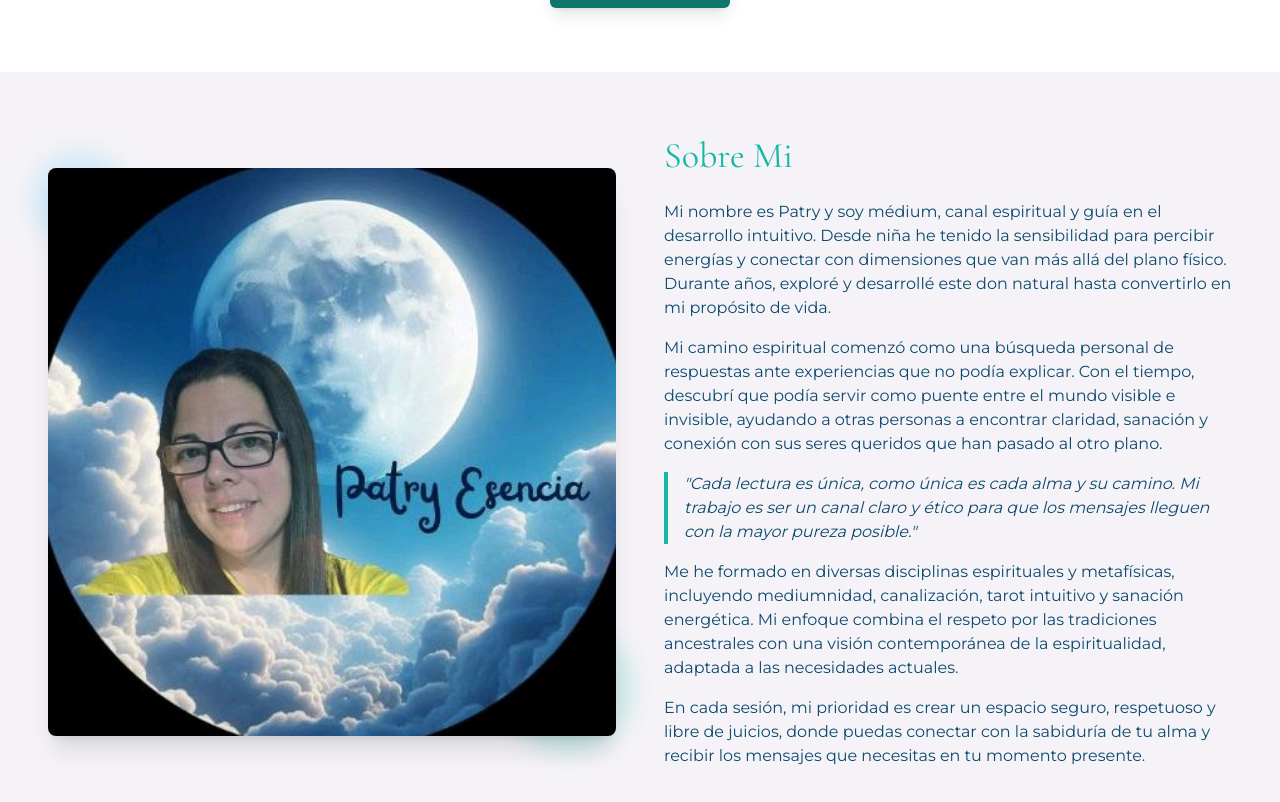
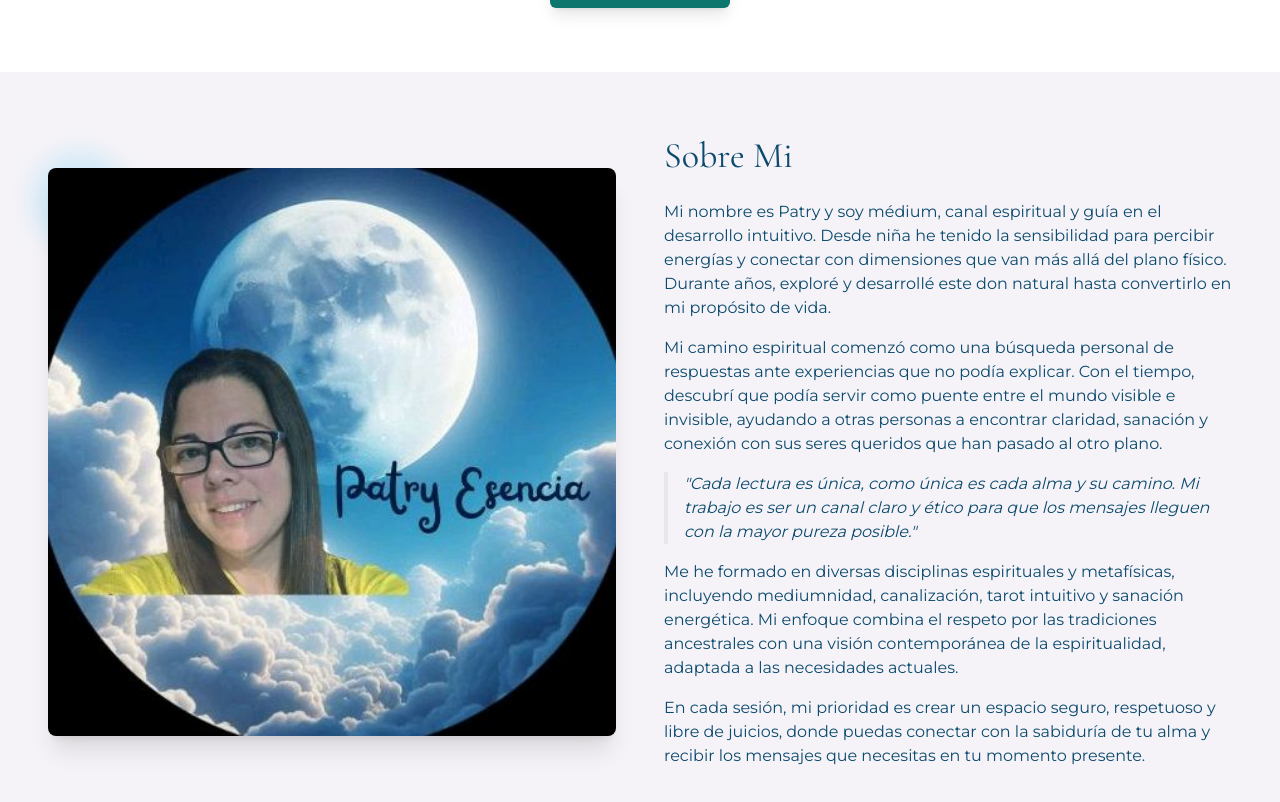
Before and after one commit to JosoDevOps/Patry-Esencia, a React (Vite) app: page / in a window 1280 px wide. Shown: the part 1778-2580 px from the top of the page. Built offline with nearby package versions, Linux system fonts and the light colour scheme.

Commit message:
nuevo color

```diff
--- a/tailwind.config.js
+++ b/tailwind.config.js
@@ -7,26 +7,13 @@ export default {
   theme: {
     extend: {
       colors: {
-        // Escalas cromáticas base
-        blue: {
-          light: '#7dd3fc',
-          DEFAULT: '#0284c7',
-          dark: '#075985',
-        },
-        turquoise: {
-          light: '#5eead4',
-          DEFAULT: '#14b8a6',
-          dark: '#0f766e',
-        },
-
-        // Alias de uso directo
-        primary: '#0284c7',
-        accent: '#14b8a6',
-        secondary: '#0f766e', // un turquesa oscuro (más místico)
-        'light-blue': '#7dd3fc',
-        'soft-turquoise': '#e0f2fe',
-        'light-bg': '#f0f9ff',
-        dark: '#0c4a6e',
+        primary: '#0284c7',         // azul medio
+        accent: '#14b8a6',          // turquesa vibrante
+        secondary: '#0f766e',       // turquesa oscuro
+        'light-blue': '#7dd3fc',    // azul claro para brillos
+        'soft-turquoise': '#e0f2fe',// azul muy suave (fondos)
+        'light-bg': '#f0f9ff',      // fondo celestial
+        dark: '#0c4a6e',            // azul profundo (textos)
       },
       fontFamily: {
         serif: ['Cormorant Garamond', 'serif'],
```
